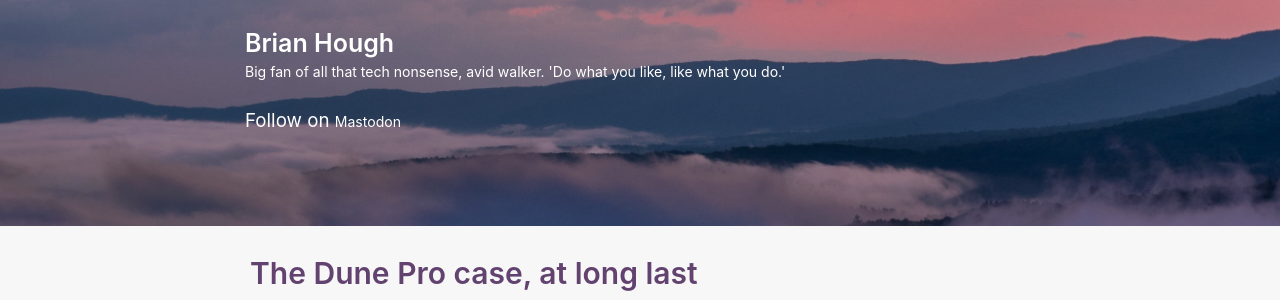
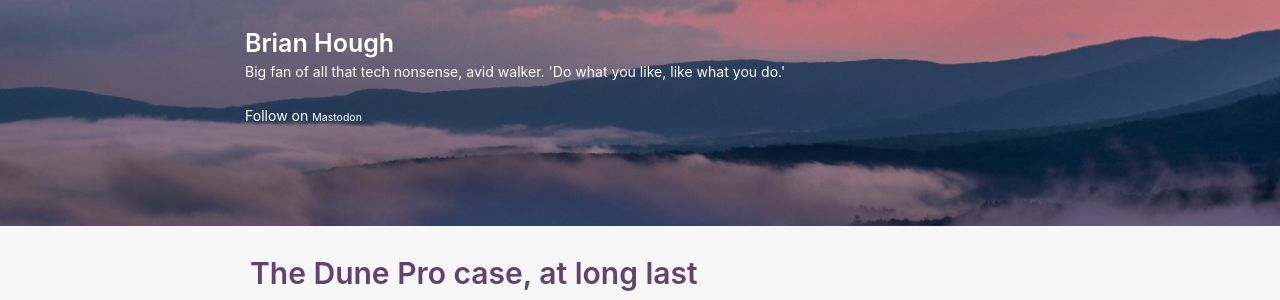
Before and after one commit to derfbwh/derfbwh.github.io, a Jekyll site: the page built from index.html, in a window 1280 px wide. Shown: the part 174-474 px from the top of the page. Built offline with Jekyll 4.4.1, drawn with Linux system fonts in a browser that asks for light colours; the list of posts is cut into pages by our own code.

Commit message:
Update default.html

```diff
--- a/_layouts/default.html
+++ b/_layouts/default.html
@@ -14,7 +14,7 @@
         <h3 class="masthead-title">
           <a href="/" title="Home">{{ site.title }}</a><br>
           <small><a href="http://twitter.com/bwhough">{{ site.tagline }}</a></small><br><br>
-          <small>Follow on <a rel="me" href="https://mastodon.social/@brianhough">Mastodon</a></small>
+          <div style="font-size:75% !important;font-weight:600 !important;"><small>Follow on <a rel="me" href="https://mastodon.social/@brianhough">Mastodon</a></small></div>
         </h3>
       </div>
 
```
